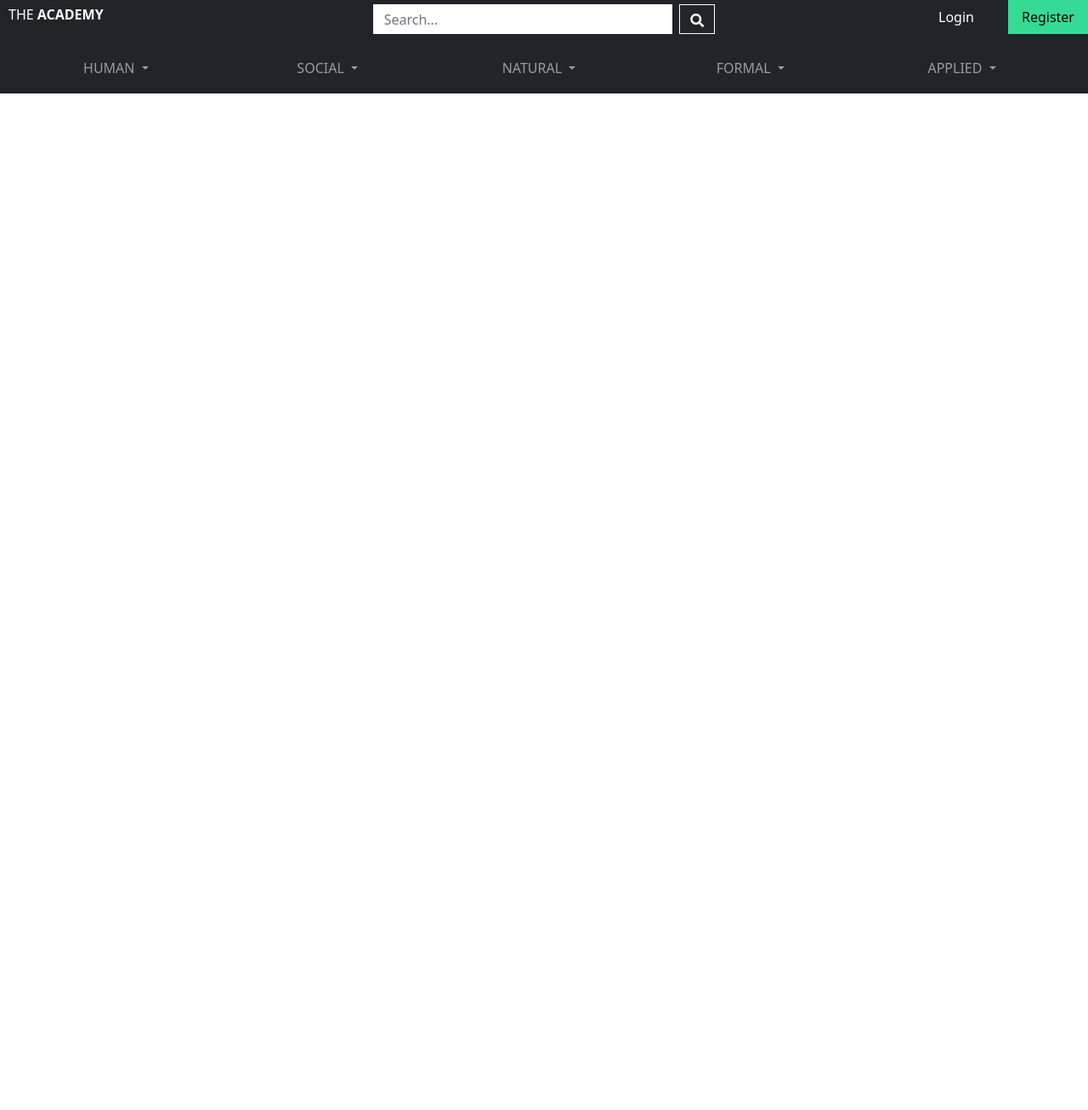
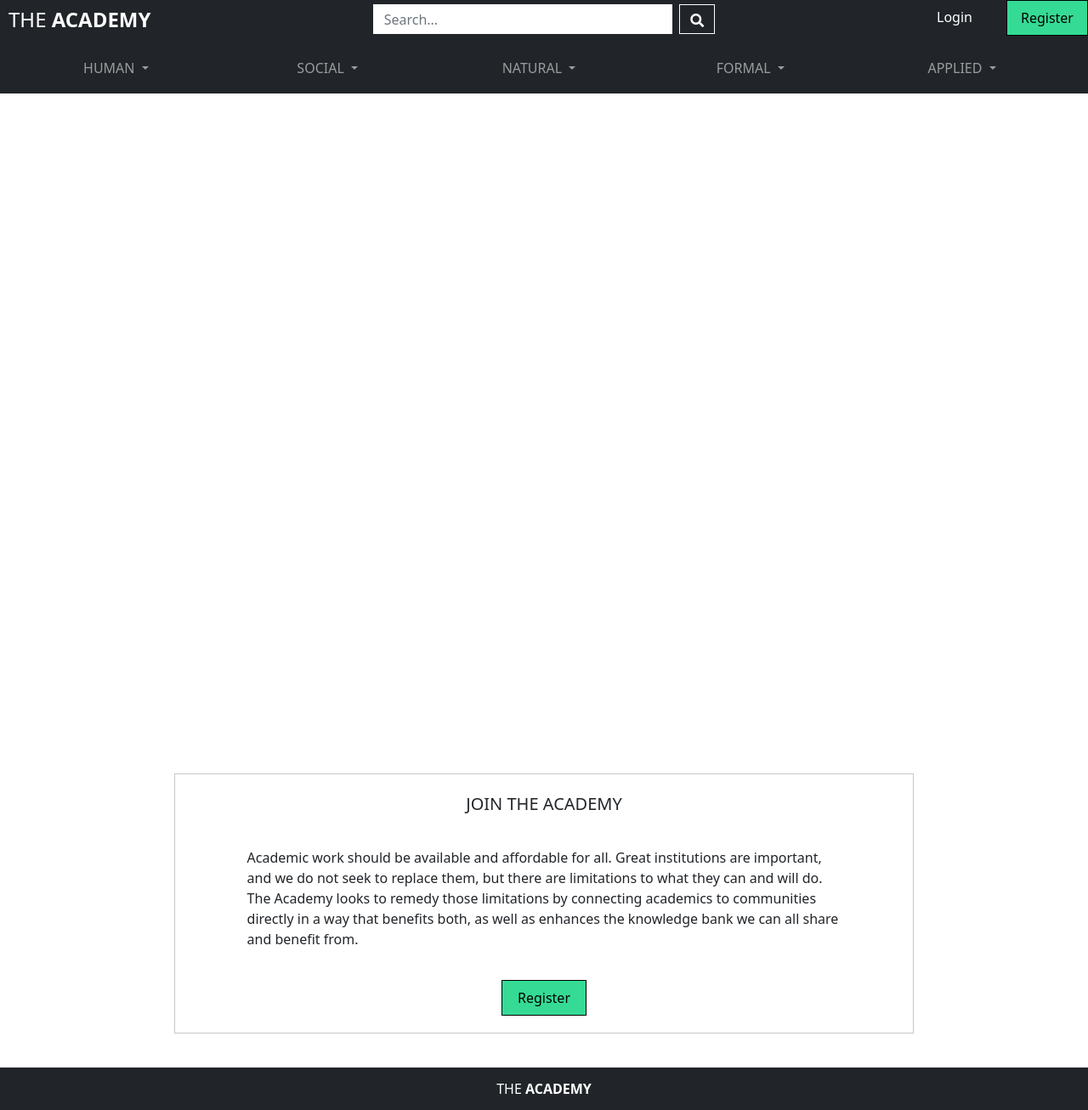
Before and after one commit to trdownie/the-academy, a Django app: page / in a window 1280 px wide. Shown: the whole page at 85% size. Before the commit the page ends 110 px from the top, so only its background shows below. Run offline with Django 3.2, Linux system fonts and the light colour scheme.

Commit message:
Added footer bar and bottom of page text box to base template

```diff
--- a/static/css/base.css
+++ b/static/css/base.css
@@ -1,15 +1,50 @@
 @import url('https://fonts.googleapis.com/css2?family=Montserrat:ital,wght@0,100;0,200;0,300;0,400;0,500;0,600;0,700;0,800;0,900;1,100;1,200;1,300;1,400;1,500;1,600;1,700;1,800;1,900&display=swap');
 
 html {
-    background-color: white;
+    font-family: Montserrat, sans-serif;
+    font-size: 16px;
 }
 
 a {
-    color: white;
     text-decoration: none;
 }
 
-.btn, .form-control {
+.md-text {
+    font-size: 1.25rem;
+}
+
+.lg-text {
+    font-size: 1.5rem;
+}
+
+.xl-text {
+    font-size: 2rem;
+}
+
+.xxl-text {
+    font-size: 2.5rem;
+}
+
+
+
+
+.large-text {
+
+}
+
+.white-text {
+    color: white;
+}
+
+.black-text {
+    color: black;
+}
+
+.center {
+    text-align: center;
+}
+
+#search-btn, .form-control {
     height: 35px;
     margin-top: 5px;
     border-radius: 0;
@@ -21,7 +56,7 @@ a {
     size: 200px;
 }
 
-.btn:hover {
+#search-btn:hover {
     color: black;
     border-color: black;
     background-color: white;
@@ -31,7 +66,7 @@ a {
     text-transform: uppercase;
 }
 
-#logo {
+#logo-main {
     font-weight: 400;
     padding-left: 10px;
     margin-top: 5px;
@@ -46,10 +81,16 @@ a {
     color: white;
 }
 
-#register-link {
+#register-link, #register-link-bottom {
     background-color: #35DB95;
     color: black;
+    border: 1px solid black;
+    border-radius: 0px;
     margin-right: 0px;
+}
+
+#register-link-bottom {
+    width: 100px;
 }
 
 #navbarSupportedContent {
@@ -69,8 +110,23 @@ a {
     text-align: center;
 }
 
-.navbar-toggler {
+#bottom-box {
+    border: 1px solid #C7C7C7;
+    margin-bottom: 40px;
+}
 
+.top-20 {
+    margin-top: 20px;
+}
+
+.bottom-20 {
+    margin-bottom: 20px;
+}
+
+#bottom-bar {
+    height: 50px;
+    align-content: center;
+    justify-content: center;
 }
 
 @media screen and (min-width: 768px){
@@ -83,6 +139,9 @@ a {
     #top-bar {
         display: none;
     }
+    #mobile-logo {
+        font-size: 20px;
+    }
     .navbar {
         padding: 10px 0px;
     }
@@ -92,17 +151,18 @@ a {
     #register-link {
         background-color: revert;
         color: white;
+    }
 }
 
 @media screen and (max-width: 991px){
-    #logo {
+    #logo-main {
         font-size: 20px;
         padding-top: 2px;
     }
 }
 
 @media screen and (min-width: 992px){
-    #logo {
+    #logo-main {
         font-size: 24px;
     }
 }
--- a/templates/base.html
+++ b/templates/base.html
@@ -52,14 +52,14 @@
         <div class="container-fluid bg-dark" id="top-bar">
             <div class="row">
                 <!-- Main Logo -->
-                <div id="logo" class="col-3 col-lg-4">
-                    <a class="uppercase" href="#">The <strong>Academy</strong></a>
+                <div id="logo-main" class="col-3 col-lg-4">
+                    <a class="uppercase white-text" href="#">The <strong>Academy</strong></a>
                 </div>
                 <!-- Search Form -->
                 <div class="col-6 col-lg-4">
                     <form class="d-flex">
                         <input class="form-control me-2" type="search" placeholder="Search..." aria-label="Search">
-                        <button class="btn" type="submit">
+                        <button id="search-btn" class="btn" type="submit">
                             <i class="fas fa-search" id="magnifying-glass"></i>
                         </button>
                     </form>
@@ -82,7 +82,7 @@
             <div class="container-fluid">
                 <!-- Mobile Only Logo -->
                 <div id="mobile-logo" class="justify-content-start">
-                    <a class="uppercase" href="#">The <strong>Academy</strong></a>
+                    <a class="uppercase white-text" href="#">The <strong>Academy</strong></a>
                 </div>
                 <!-- Mobile Only Hamburger Icon -->
                 <div class="justify-content-end">
@@ -213,8 +213,43 @@
         {% block content %}
         {% endblock %}
 
-        {% block page_footer %}
-        {% endblock %}
+
+
+        <!-- Sitewide Footer -->
+        <div class="d-flex align-items-end flex-column" style="height: 800px;"></div>
+            <div class="mt-auto row">
+                <div id="bottom-box" class="col-8 offset-2">
+                    <div class="row top-20">
+                        <div class="col center">
+                            <p class="uppercase md-text">Join The Academy</p>
+                        </div>
+                    </div>
+                    <div class="row top-20">
+                        <div class="col-10 offset-1">
+                            <p>Academic work should be available and affordable for all. Great institutions are important,
+                                and we do not seek to replace them, but there are limitations to what they can and will do.
+                                The Academy looks to remedy those limitations by connecting academics to communities directly
+                                in a way that benefits both, as well as enhances the knowledge bank we can all share and benefit from.</p>
+                        </div>
+                    </div>
+                    <div class="row top-20 bottom-20">
+                        <div class="d-flex justify-content-center">
+                            <a class="nav-link black-text center" id="register-link-bottom" href="#">Register</a>
+                        </div>
+                    </div>
+                </div>
+            </div>
+        </div>
+        <!-- Sitewide Footer -->
+        <div class="d-flex align-items-end flex-column"></div>
+            <div class="mt-auto bg-dark row" id="bottom-bar">
+                <div class="col center">
+                    <a class="uppercase white-text" href="#">The <strong>Academy</strong></a>
+                </div>
+            </div>
+        </div>
+
+
 
         {% block postload_js %}
         <!-- Bootstrap -->
```
